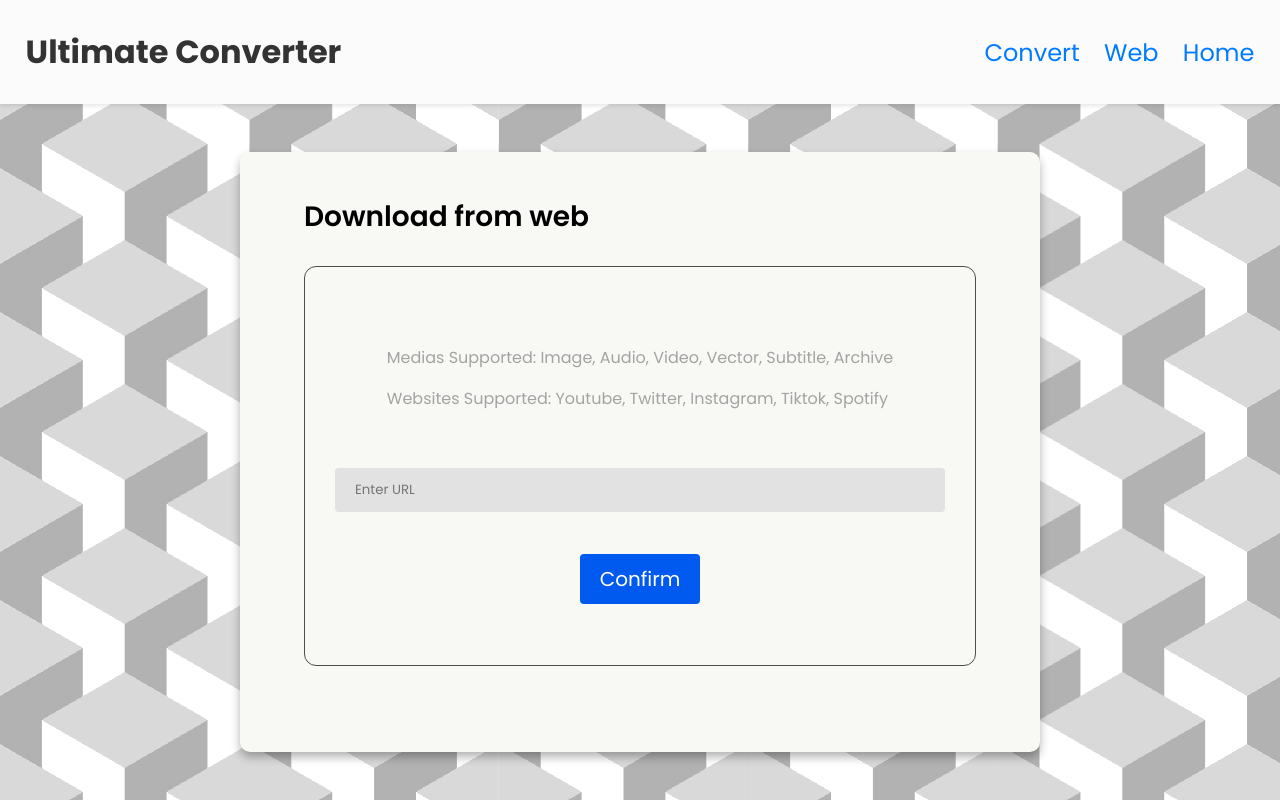
After one commit to Gabrieleirbag1/Ultimate-Converter, a Flask app: page /web in a window 1280 px wide. The commit adds this page. Run offline with Flask 3, Linux system fonts and the light colour scheme.

Commit message:
Refactor upload functionality to convert route, implement template for new download from web feature, and enhance layout with updated styles

```diff
--- a/src/app.py
+++ b/src/app.py
@@ -89,7 +89,7 @@ def download(token):
         flash('The download link has expired or is invalid.', "error")
         return redirect(url_for('home'))
 
-@app.route('/upload', methods=['GET', 'POST'])
+@app.route('/convert', methods=['GET', 'POST'])
 def upload():
     if request.method == 'POST' and 'file' in request.files:
         print(request.files, request.form, "HERE")
@@ -98,7 +98,7 @@ def upload():
             filename = files.save(file)
         except UploadNotAllowed:
             flash('File type not allowed.', "error")
-            return redirect(url_for('upload'))
+            return redirect(url_for('convert'))
 
         filetype = file.content_type
         output_format = request.form['file-format']
@@ -113,11 +113,11 @@ def upload():
                 raise ConvertError
         except ConvertError:
             flash('An error occurred during the conversion. Please try again.', "error")
-            return redirect(url_for('upload'))
+            return redirect(url_for('convert'))
         finally:
             remove_uploaded_file(converter.input_file)
 
-    return render_template('upload.html')
+    return render_template('convert.html')
 
 @app.route('/web')
 def web():
--- a/src/static/styles/main.css
+++ b/src/static/styles/main.css
@@ -142,7 +142,7 @@ section {
     color: #2e2e2e;
 }
 
-.drop_box p {
+.drop-box-p {
     margin-top: 10px;
     margin-bottom: 20px;
     font-size: 1em;
@@ -169,15 +169,6 @@ section {
     padding: 10px 20px;
     border: none;
     outline: 1px solid #010101;
-}
-.form input {
-    margin: 10px 0;
-    width: 100%;
-    background-color: #e2e2e2;
-    border: none;
-    outline: none;
-    padding: 12px 20px;
-    border-radius: 4px;
 }
 
 #h4-filename {
@@ -211,3 +202,33 @@ select {
     background-color: #e2e2e2;
     cursor: pointer;
 }
+
+/* ############################# STYLES FOR WEB ############################# */
+
+.download-form input {
+    margin: 10px 0;
+    width: 100%;
+    background-color: #e2e2e2;
+    border: none;
+    outline: none;
+    padding: 12px 20px;
+    border-radius: 4px;
+}
+
+.download-div {
+    display: flex;
+    flex-direction: column;
+    justify-content: space-evenly;
+    align-items: center;
+    width: 100%;
+    height: 50vh;
+    border-style: solid;
+    border: 1px solid rgb(77, 77, 77);
+    border-radius: 12px;
+    padding: 30px;
+}
+
+.download-p {
+    font-size: 1em;
+    color: #a3a3a3;
+}
--- a/src/templates/download.html
+++ b/src/templates/download.html
@@ -1,6 +1,4 @@
 {% extends "layout.html" %}
-
-{% block title %}Download{% endblock %}
 
 {% block content %}
     <h1>Download Your Converted File</h1>
--- a/src/templates/index.html
+++ b/src/templates/index.html
@@ -1,7 +1,6 @@
 {% extends "layout.html" %}
-
-{% block title %}Download{% endblock %}
 
 {% block content %}
     <button class="btn" onclick="window.location.href='{{ url_for('upload') }}';">Convert a file</button>
+    <button class="btn" onclick="window.location.href='{{ url_for('web') }}';">Download from web</button>
 {% endblock %}
--- a/src/templates/layout.html
+++ b/src/templates/layout.html
@@ -4,7 +4,7 @@
     <meta charset="UTF-8">
     <meta name="viewport" content="width=device-width, initial-scale=1.0">
     <title>{% block title %}Ultimate Converter{% endblock %}</title>
-    <link rel="stylesheet" href="static/styles/main.css">
+    <link rel="stylesheet" href="{{ url_for('static', filename='styles/main.css') }}">
     {% block styles %}{% endblock styles %}
     {% block scripts %}{% endblock %}
 </head>
@@ -12,7 +12,7 @@
   <header class="header-main">
     <h1>Ultimate Converter</h1>
     <nav>
-        <a href="{{ url_for('upload') }}">Upload</a>
+        <a href="{{ url_for('upload') }}">Convert</a>
         <a href="{{ url_for('web') }}">Web</a>
         <a href="{{ url_for('home') }}">Home</a>
     </nav>
--- /dev/null
+++ b/src/templates/web.html
@@ -0,0 +1,27 @@
+{% extends "layout.html" %}
+
+{% block scripts %}
+    <script src="static/scripts/web.js"></script>
+{% endblock %}
+
+{% block content %}
+<section>
+  <div class="upload-div">
+      <div class="container">
+          <div class="card">
+              <form class="download-form">
+                <h3>Download from web</h3>
+                <div class="download-div">
+                    <div class="download-p-div">
+                      <p class="download-p">Medias Supported: Image, Audio, Video, Vector, Subtitle, Archive</p>
+                      <p class="download-p">Websites Supported: Youtube, Twitter, Instagram, Tiktok, Spotify</p>
+                    </div>
+                    <input type="text" id="url" placeholder="Enter URL">
+                    <button class="btn" type="submit">Confirm</button>
+                </div>
+              </form>
+          </div>
+      </div>
+  </div>
+</section>
+{% endblock %}
```
Also changed, not shown: src/templates/convert.html (renamed from src/templates/upload.html, +3 -5 lines), src/static/scripts/convert.js (renamed from src/static/scripts/upload.js), src/static/scripts/web.js (added).
